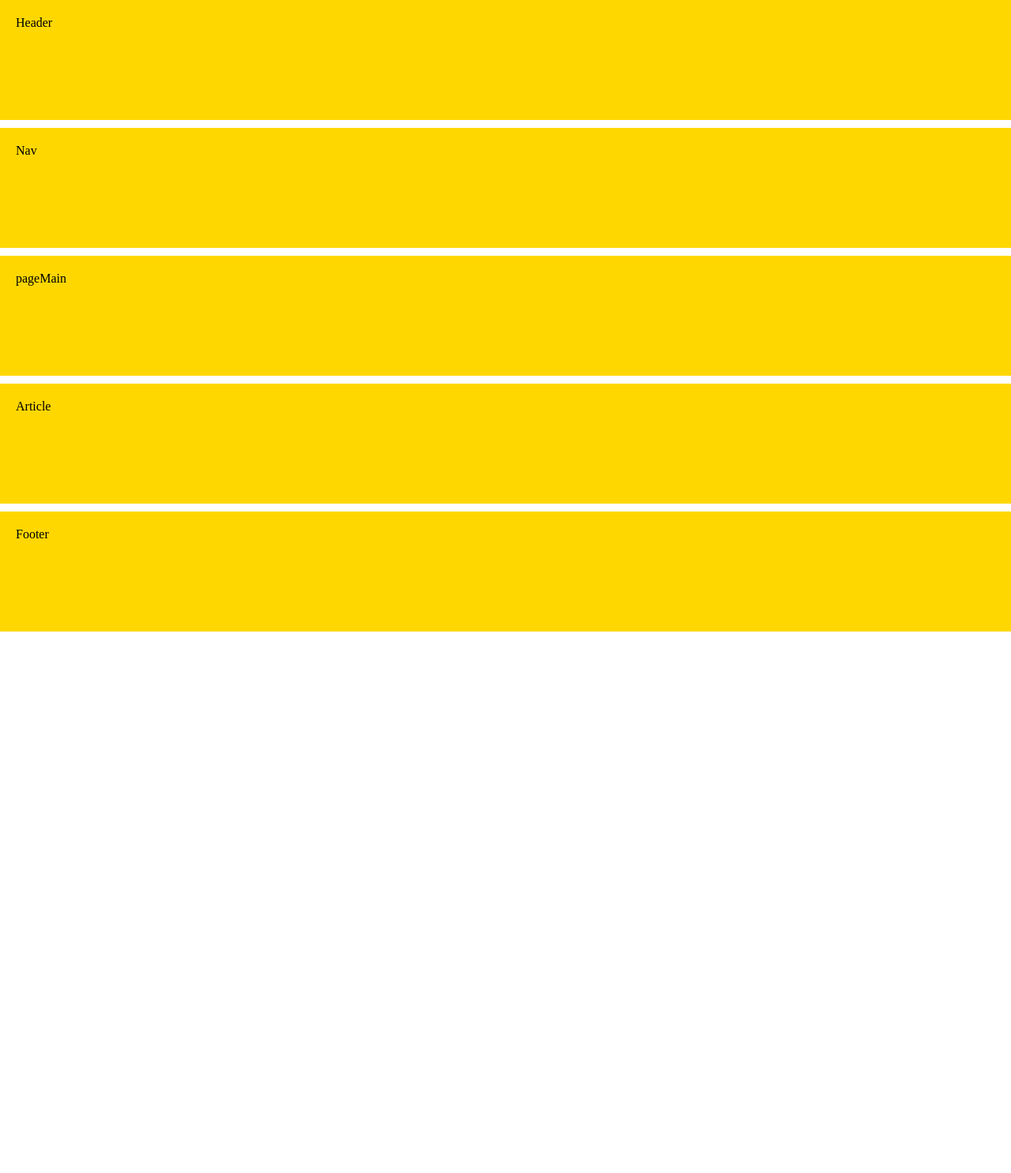
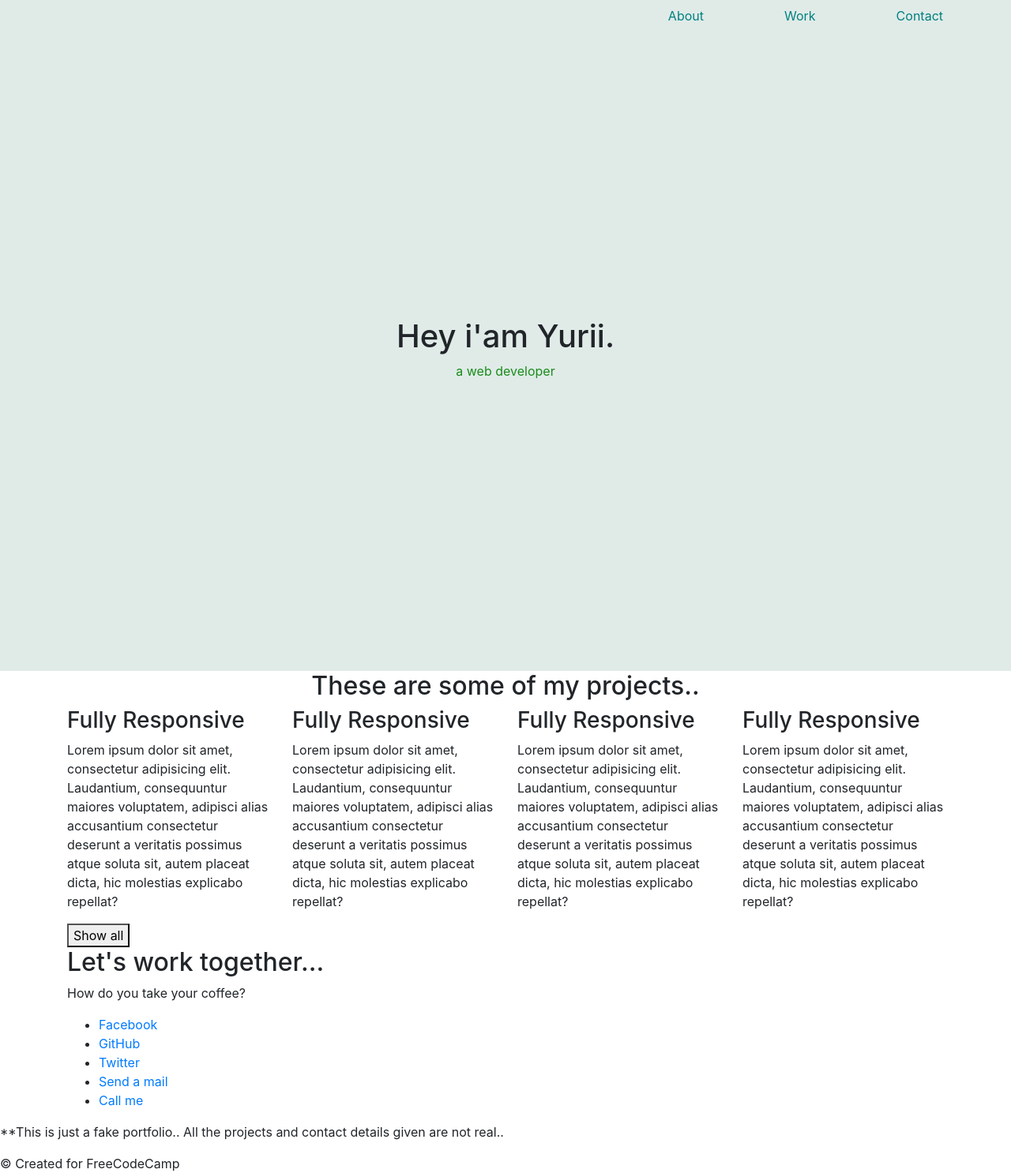
Before and after one commit to YuriiHorbach/freecodecampPortfolio, a plain HTML site: page index.html in a window 1280 px wide. Shown: the whole page at 79% size. Before the commit the page ends 800 px from the top, so only its background shows below. Drawn offline with nearby package versions, Linux system fonts and the light colour scheme; files that its build step writes are made by us from their sources.

Commit message:
portfolio coding

```diff
--- a/css/main.scss
+++ b/css/main.scss
@@ -1,4 +1,4 @@
-body {
+/* body {
   display: grid;
   grid-template-areas:
   "header"
@@ -33,3 +33,46 @@ grid-area: article;
 #mainNav {
 grid-area: nav;
 }
+ */
+
+ html, body {
+  height: 100%;
+}
+.container, .row.justify-content-center.align-items-center {
+  height: 100%;
+  min-height: 100%;
+}
+
+ $mainColor:#008080;
+
+ header{
+    height: 50px;
+    background: #E0EBE8;
+
+
+ }
+
+ .menu{
+
+    li{
+      padding-right: 70px;
+
+      a{
+        text-decoration: none;
+        color: $mainColor;
+      }
+    }
+ }
+
+ #mainScreen{
+  background: #E0EBE8;
+  p{
+      color: #1A8C1B;
+
+   }
+ }
+
+ .mainScreen{
+
+
+ }
--- a/index.html
+++ b/index.html
@@ -21,7 +21,7 @@
 	<!--<link rel="stylesheet" href="css/fonts.css">-->
 	<link rel="stylesheet" href="css/media.css">
 	<link href="https://fonts.googleapis.com/css?family=PT+Sans:400,700" rel="stylesheet">
-	<!-- <link rel="stylesheet" href="css/bootstrap.min.css"> -->
+	<link rel="stylesheet" href="css/bootstrap.min.css">
 	<link rel="stylesheet" href="css/all.min.css">
 	<link rel="stylesheet" href="css/main.css">
 
@@ -29,17 +29,143 @@
 </head>
 
 <body>
+	<header>
+			<div class="row">
+				<div class="col-lg-12">
+					<ul class="nav justify-content-end menu fixed-top">
+						  <li class="nav-item">
+						    <a class="nav-link active" href="#">About</a>
+						  </li>
+						  <li class="nav-item">
+						    <a class="nav-link" href="#">Work</a>
+						  </li>
+						  <li class="nav-item">
+						    <a class="nav-link" href="#">Contact</a>
+						  </li>
+						</ul>
+				</div>
+			</div>
+	</header>
 
-	<header id="pageHeader">Header</header>
-	<nav id="mainNav">Nav</nav>
-	<header id="pageMain">pageMain</header>
-	<article id="mainArticle">Article</article>
+	<section id="mainScreen" class="h-100">
+		<div class="container h-100 ">
+			<div class="d-flex align-items-center justify-content-center h-100">
+				<div class="d-flex flex-column">
+					<div class="col-sm-12 text-center">
+							<h1>Hey i'am Yurii.</h1>
+							<p>a web developer</p>
+					</div>
+				</div>
+			</div>
+		</div>
 
-	<footer id="pageFooter">Footer</footer>
+	</section>
+
+	<section id="projects" class="projects">
+		<div class="container">
+			<div class="row">
+				<div class="col-lg-12 text-center">
+					<h2>These are some of my projects..</h2>
+				</div>
+					<div class="col-lg-3 d-flex">
+						<div class="projects__block">
+                <h3 class="projects__title">
+                    Fully Responsive
+                </h3>
+                <p class="feature__text">
+                    Lorem ipsum dolor sit amet, consectetur adipisicing elit. Laudantium, consequuntur maiores voluptatem, adipisci alias accusantium consectetur deserunt a veritatis possimus atque soluta sit, autem placeat dicta, hic molestias explicabo repellat?
+            		</p>
+            </div>
+					</div>
+
+					<div class="col-lg-3 d-flex">
+						<div class="projects__block">
+                <h3 class="projects__title">
+                    Fully Responsive
+                </h3>
+                <p class="feature__text">
+                    Lorem ipsum dolor sit amet, consectetur adipisicing elit. Laudantium, consequuntur maiores voluptatem, adipisci alias accusantium consectetur deserunt a veritatis possimus atque soluta sit, autem placeat dicta, hic molestias explicabo repellat?
+            		</p>
+            </div>
+					</div>
+
+					<div class="col-lg-3 d-flex">
+						<div class="projects__block">
+                <h3 class="projects__title">
+                    Fully Responsive
+                </h3>
+                <p class="feature__text">
+                    Lorem ipsum dolor sit amet, consectetur adipisicing elit. Laudantium, consequuntur maiores voluptatem, adipisci alias accusantium consectetur deserunt a veritatis possimus atque soluta sit, autem placeat dicta, hic molestias explicabo repellat?
+            		</p>
+            </div>
+					</div>
+
+					<div class="col-lg-3 d-flex">
+						<div class="projects__block">
+                <h3 class="projects__title">
+                    Fully Responsive
+                </h3>
+                <p class="feature__text">
+                    Lorem ipsum dolor sit amet, consectetur adipisicing elit. Laudantium, consequuntur maiores voluptatem, adipisci alias accusantium consectetur deserunt a veritatis possimus atque soluta sit, autem placeat dicta, hic molestias explicabo repellat?
+            		</p>
+            </div>
+					</div>
+					<div class="col-lg-12 d-flex">
+						<button>
+								Show all
+						</button>
+					</div>
+			</div>
+		</div>
+	</section>
+
+	<section id="connection" class="connection">
+		<div class="container">
+			<div class="row">
+				<div class="col-lg-12">
+					<h2>Let's work together...</h2>
+					<p>
+						How do you take your coffee?
+					</p>
+				</div>
+			 <div class="col-lg-12">
+			 	<ul class="connection__block">
+			 		<li class="connection__item">
+			 			<a href="#">Facebook</a>
+			 		</li>
+			 		<li class="connection__item">
+			 			<a href="#">GitHub</a>
+			 		</li>
+			 		<li class="connection__item">
+			 			<a href="#">Twitter</a>
+			 		</li>
+			 		<li class="connection__item">
+			 			<a href="#">Send a mail</a>
+			 		</li>
+			 		<li class="connection__item">
+			 			<a href="#">Call me</a>
+			 		</li>
+
+			 	</ul>
+			 </div>
+			</div>
+		</div>
+	</section>
+
+	<footer>
+		<p>
+			**This is just a fake portfolio.. All the projects and contact details given are not real..
+		</p>
+		<p>
+			© Created for FreeCodeCamp
+		</p>
+
+	</footer>
+
 
 
 <script src="js/jquery.js"></script>
-<!-- <script src="js/bootstrap.min.js"></script> -->
+<script src="js/bootstrap.min.js"></script>
 <script src="js/all.min.js"></script>
 <script src="js/main.js"></script>
 
```
